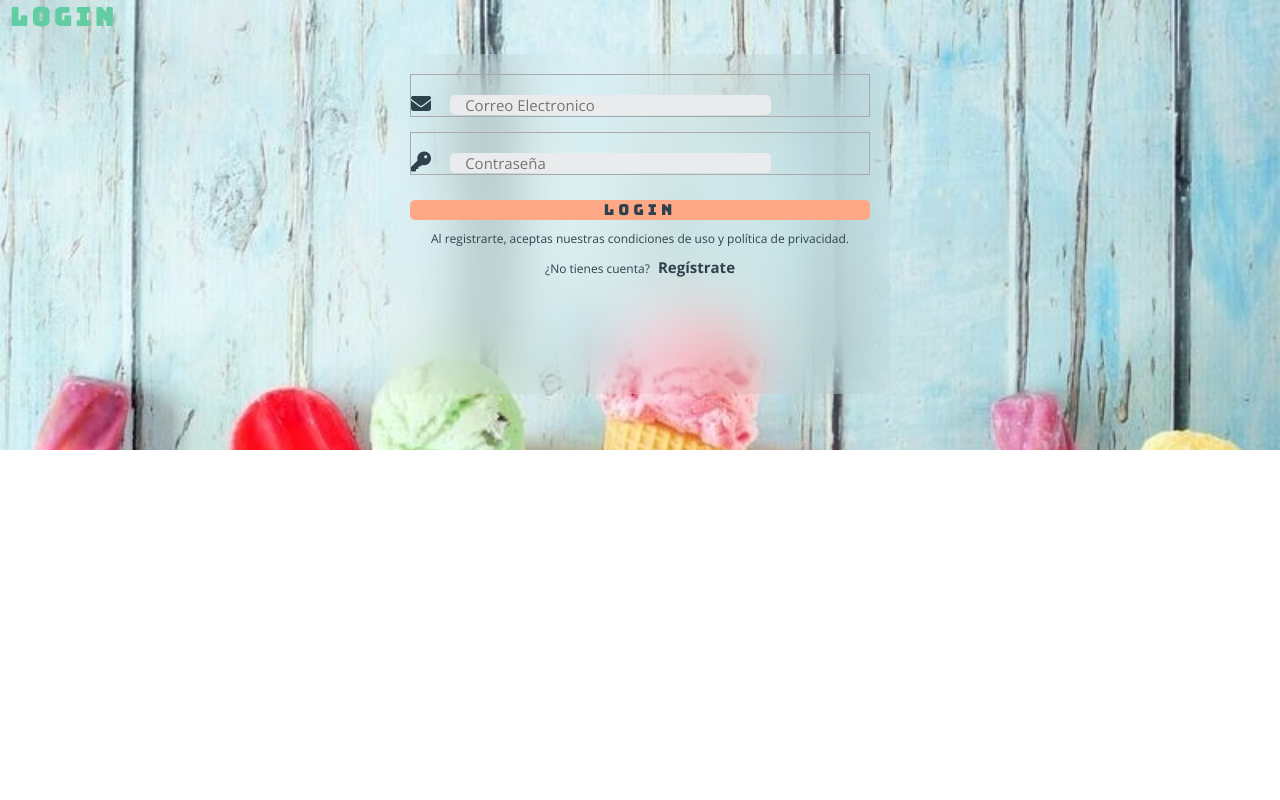
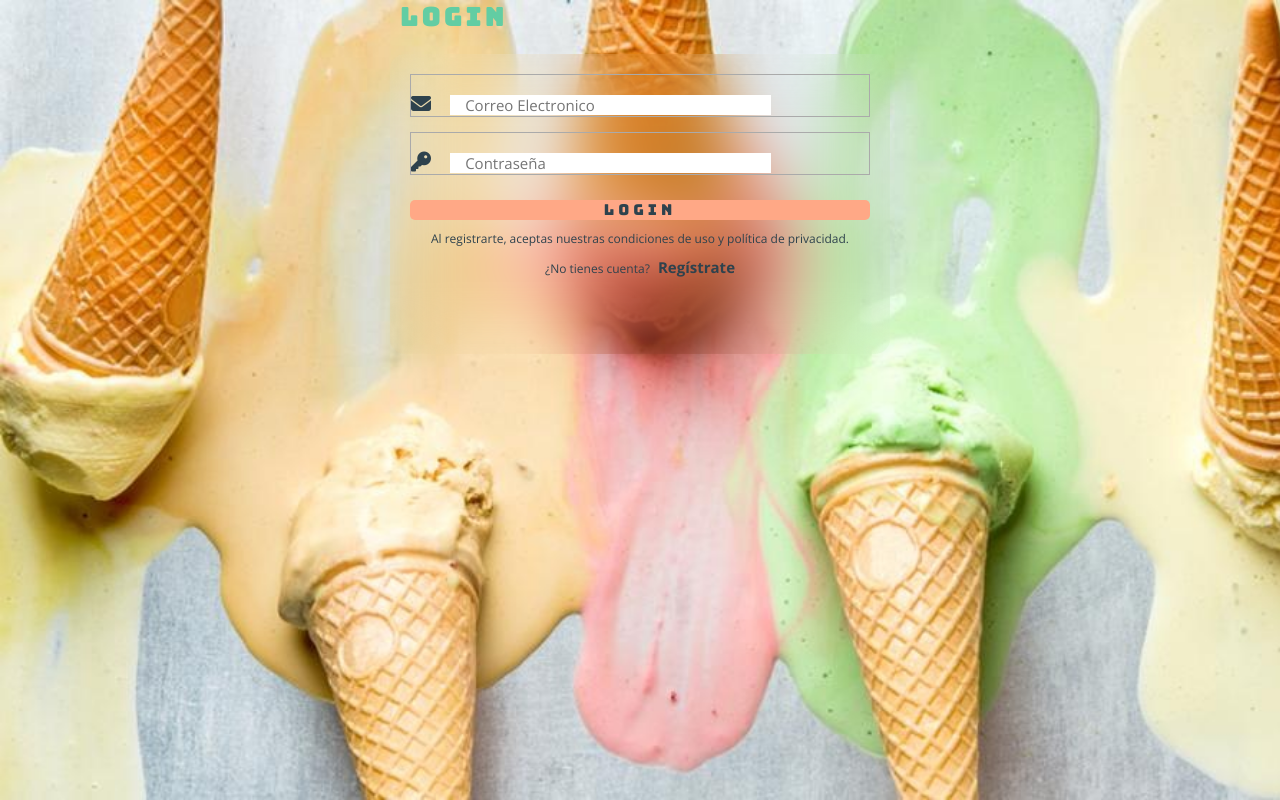
Before and after one commit to Jal-i/pagina-heladeria, a plain HTML site: page login.html in a window 1280 px wide. Drawn offline with nearby package versions, Linux system fonts and the light colour scheme.

Commit message:
detalles finales

```diff
--- a/login.css
+++ b/login.css
@@ -12,6 +12,10 @@
 }
 body {
     font-family: 'Open Sans', sans-serif;
+    background-image: url(/img/fondo03.jpg) !important;
+    background-size: cover;
+    background-repeat: no-repeat;
+    background-attachment: fixed;
 }
 
 main {
@@ -22,11 +26,8 @@ main {
     align-items: center;
 }
 .main__form {
-    width: 70%;
+    width: 90%;
     height: 340px;
-    display: flex;
-    justify-content: center;
-    align-items: center;
     padding: 20px;
     margin-top: 15px;
     margin-left: 80px;
@@ -86,16 +87,19 @@ p {
 .link:hover {
     color: var(--turquoise);
 }
-
+.main__title {
+    font-family:'Bungee', cursive;
+    font-size: 25px !important;
+    margin-left: 10px;
+    margin-right: 20px;
+    text-transform: uppercase;
+    letter-spacing: 4px;
+    color: var(--turquoise);
+}
 
 
 @media screen and (min-width:768px) {
-    main{
-        background-image: url(/img/fondo03.jpg);
-        background-size: cover;
-        background-repeat: no-repeat;
-        background-attachment: fixed;
-    }
+
     .main__form {
         margin: auto;
         width: 500px;
--- a/login.html
+++ b/login.html
@@ -8,13 +8,13 @@
 <link rel="preconnect" href="https://fonts.gstatic.com" crossorigin>
 <link href="https://fonts.googleapis.com/css2?family=Bungee&family=Open+Sans:wght@400;600;700&display=swap" rel="stylesheet">
     <link rel="stylesheet" href="https://cdnjs.cloudflare.com/ajax/libs/font-awesome/6.2.0/css/all.min.css" integrity="sha512-xh6O/CkQoPOWDdYTDqeRdPCVd1SpvCA9XXcUnZS2FmJNp1coAFzvtCN9BmamE+4aHK8yyUHUSCcJHgXloTyT2A==" crossorigin="anonymous" referrerpolicy="no-referrer" />
-    <link rel="stylesheet" href="style.css">
+    <link rel="stylesheet" href="login.css">
     <title>Gelato</title>
 </head>
 <body>
     <main>
         <form class="formulario">
-            <h2 class="main__title">Login</h2>
+        <h2 class="main__title">Login</h2>
             <div class="main__form">
                 <div class="main__input">
                     <i class="fa-solid fa-envelope icon"></i>
--- a/style.css
+++ b/style.css
@@ -209,7 +209,9 @@ main {
 .formulario {
     grid-area: registro;
     width: 100%;
-    height: 450px;
+    height: 500px;
+    padding-top: 15px;
+    padding-bottom: 20px;
     background-image: url(/img/fondo04.jpg);
     background-size: cover;
     background-repeat: no-repeat;
@@ -284,12 +286,11 @@ p {
 .contact__container {
     grid-area: contact;
     width: 100%;
-    height: 350px;
+    height: 390px;
     background-image: url(/img/fondo01.jpg);
     background-size: cover;
     background-repeat: no-repeat;
     background-attachment: fixed;
-    padding-bottom: 50px;
 }
 
 .form-item {
@@ -346,7 +347,6 @@ p {
     cursor: pointer;
     margin-top: 15px;
     float: right;
-    margin-bottom: 150px;
     margin-right: 30px;
 }
 
@@ -544,7 +544,7 @@ p {
     }
     .contact__container {
         width: 100%;
-        height: 400px;
+        height: 500px;
         background-image: url(/img/fondo02.jpg);
         background-size: cover;
         background-repeat: no-repeat;
@@ -620,4 +620,5 @@ p {
     .contact__form button:hover {
         color: var(--light-gray);
     }
+
 }
```
